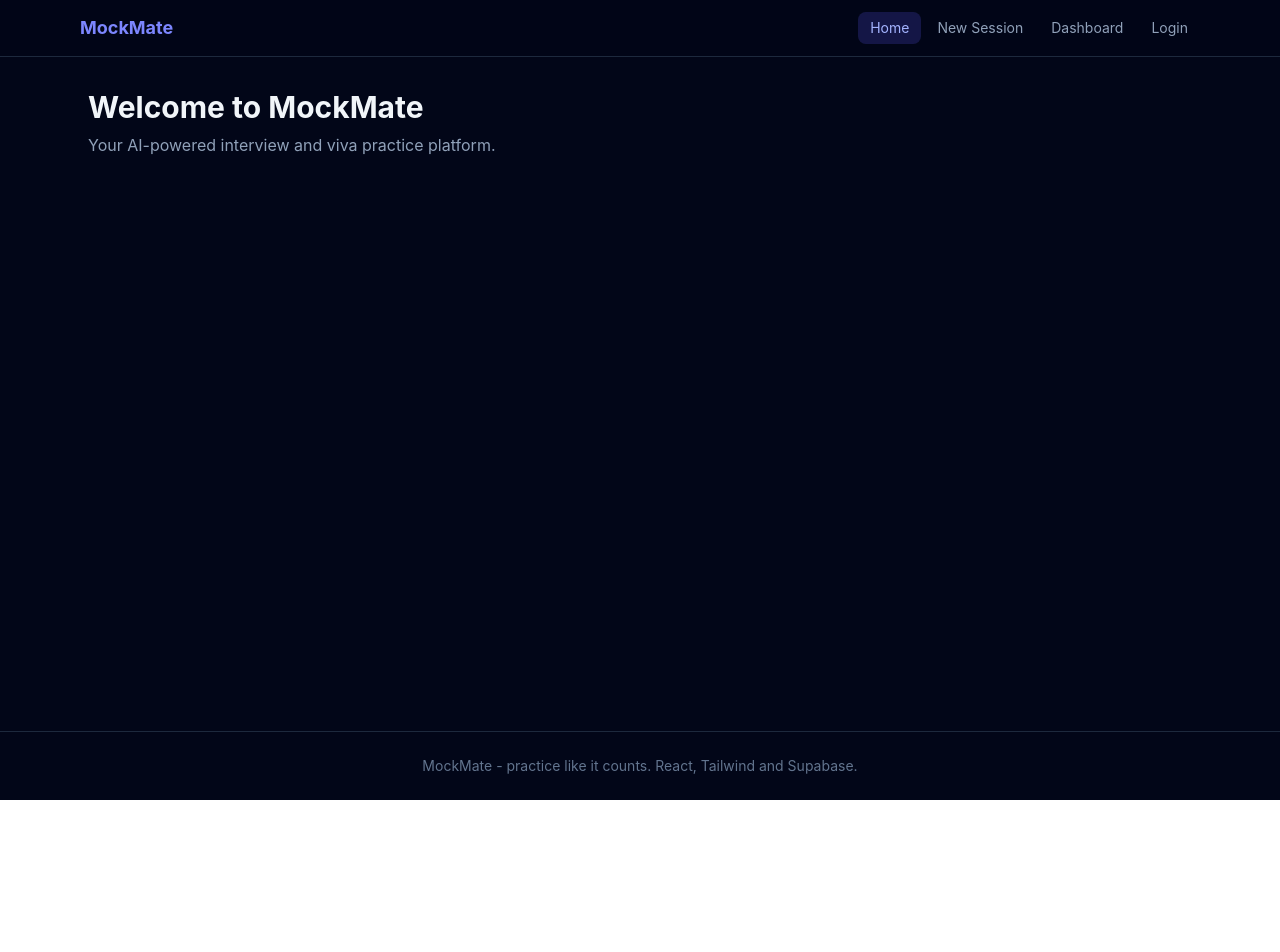
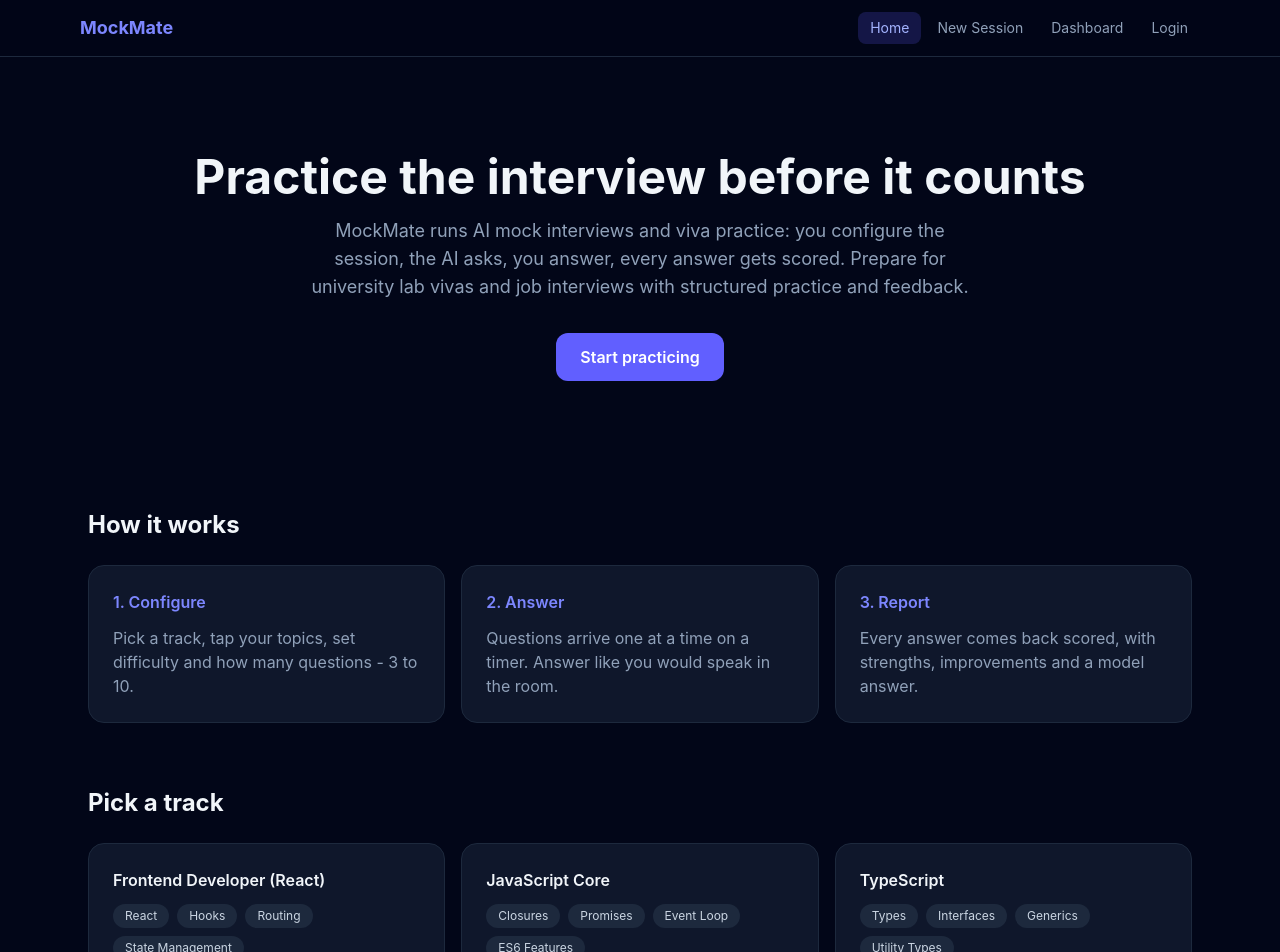
Before and after one commit to havvanoor72006/MockMate---AI-Interview-Viva-Trainer, a React (Vite) app in the folder mock-mate/: page / in a window 1280 px wide. Shown: the top 952 px of the page. Before the commit the page ends 800 px from the top, so only its background shows below. Built offline with nearby package versions, Linux system fonts and the light colour scheme.

Commit message:
week 1: complete MockMate landing page

```diff
--- a/mock-mate/src/pages/Landing.tsx
+++ b/mock-mate/src/pages/Landing.tsx
@@ -1,12 +1,88 @@
 
-import PageHeader from "../components/layout/PageHeader"
+import { Link } from "react-router"
+import { TRACKS } from "../data/constants"
+
+const STEPS = [
+  {
+    title: "1. Configure",
+    body: "Pick a track, tap your topics, set difficulty and how many questions - 3 to 10.",
+  },
+  {
+    title: "2. Answer",
+    body: "Questions arrive one at a time on a timer. Answer like you would speak in the room.",
+  },
+  {
+    title: "3. Report",
+    body: "Every answer comes back scored, with strengths, improvements and a model answer.",
+  },
+]
 
 function Landing() {
   return (
-    <PageHeader
-      title="Welcome to MockMate"
-      subtitle="Your AI-powered interview and viva practice platform."
-    />
+    <div>
+      <section className="py-16 text-center">
+        <h1 className="text-5xl font-bold">
+          Practice the interview before it counts
+        </h1>
+
+        <p className="mx-auto mt-4 max-w-2xl text-lg text-slate-400">
+        MockMate runs AI mock interviews and viva practice: you configure the session,
+        the AI asks, you answer, every answer gets scored.
+        Prepare for university lab vivas and job interviews with structured practice and feedback.
+       </p>
+
+        <Link
+          to="/login"
+          className="mt-8 inline-block rounded-xl bg-indigo-500 px-6 py-3 font-semibold text-white hover:bg-indigo-400"
+        >
+          Start practicing
+        </Link>
+
+      </section>
+
+      <section className="mt-16">
+        <h2 className="text-2xl font-bold">How it works</h2>
+
+        <div className="mt-6 grid gap-4 sm:grid-cols-3">
+          {STEPS.map((step) => (
+            <div
+              key={step.title}
+              className="rounded-2xl border border-slate-800 bg-slate-900 p-6"
+            >
+              <h3 className="font-semibold text-indigo-400">{step.title}</h3>
+              <p className="mt-3 text-slate-400">{step.body}</p>
+            </div>
+          ))}
+        </div>
+      </section>
+
+      <section className="mt-16">
+        <h2 className="text-2xl font-bold">Pick a track</h2>
+
+        <div className="mt-6 grid gap-4 sm:grid-cols-2 lg:grid-cols-3">
+          {TRACKS.map((track) => (
+            <div
+              key={track.label}
+              className="rounded-2xl border border-slate-800 bg-slate-900 p-6 text-left"
+            >
+              <h3 className="font-semibold">{track.label}</h3>
+
+              <div className="mt-3 flex flex-wrap gap-2">
+                {track.topics.map((topic) => (
+                  <span
+                    key={topic}
+                    className="rounded-full bg-slate-800 px-3 py-1 text-xs text-slate-300"
+                  >
+                    {topic}
+                  </span>
+                ))}
+              </div>
+            </div>
+          ))}
+        </div>
+      </section>
+    </div>
+
   )
 }
 
--- a/mock-mate/src/pages/NotFound.tsx
+++ b/mock-mate/src/pages/NotFound.tsx
@@ -3,13 +3,18 @@ import { Link } from "react-router"
 
 function NotFound() {
   return (
-    <div>
-      <h1 className="text-3xl font-bold">Page not found</h1>
-      <p className="mt-2 text-slate-400">
-        The page you're looking for doesn't exist.
+    <div className="py-24 text-center">
+      <h1 className="text-6xl font-bold">404</h1>
+
+      <p className="mt-4 text-slate-400">
+        That page does not exist - not even for the AI.
       </p>
-      <Link to="/" className="mt-4 inline-block text-indigo-400 hover:text-indigo-300">
-        Go back home
+
+      <Link
+        to="/"
+        className="mt-8 inline-block rounded-xl bg-indigo-500 px-6 py-3 font-semibold text-white hover:bg-indigo-400"
+      >
+        Back to safety
       </Link>
     </div>
   )
```
